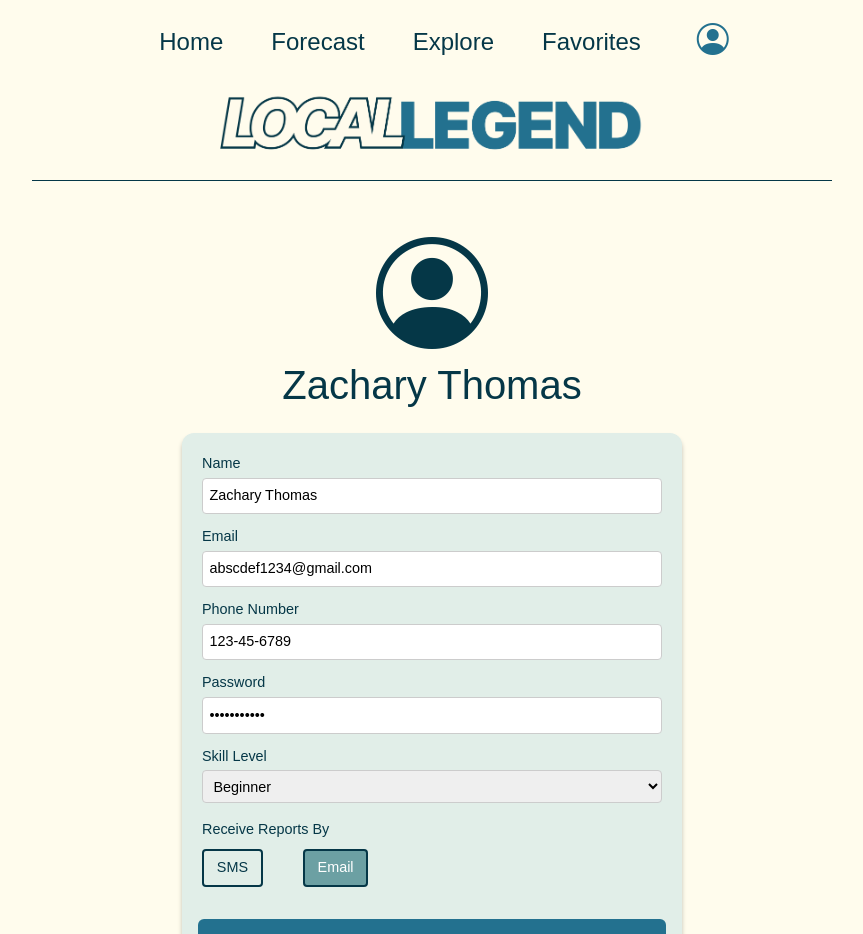
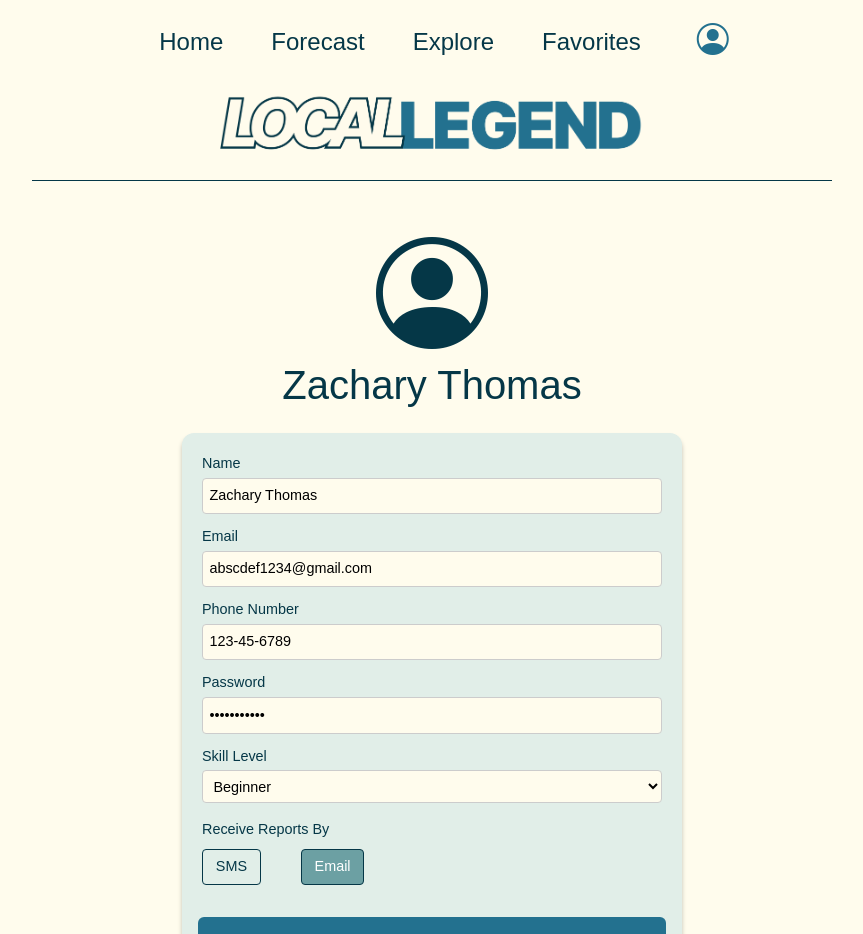
Before and after one commit to matt-skokos/inf124project, a React (Create React App) app: page /profile in a window 1280 px wide. Shown: the top 934 px of the page, without its empty margins (208-1071 px from the left). Built offline with nearby package versions, Linux system fonts and the light colour scheme.

Commit message:
Change input field background-color

```diff
--- a/src/components/Profile.css
+++ b/src/components/Profile.css
@@ -65,7 +65,14 @@
     margin-top: 0.2rem;
     border: 1px solid #ccc;
     border-radius: 4px;
+    background-color: var(--cream-bg);
 }
+
+.profile-input{
+    background-color: var(--cream-bg);
+
+}
+
 
 /* ----NOTICATION---- */
 .notification-group {
@@ -99,7 +106,7 @@
     padding: 0.4rem 0.8rem;
     margin-right: 1rem;
     border-radius: 4px;
-    border: 2px solid var(--border-color);
+    border: 1px solid var(--border-color);
     font-size: 0.9rem;
 }
 
--- a/src/components/Profile.jsx
+++ b/src/components/Profile.jsx
@@ -92,6 +92,7 @@ function Profile(){
                             <input
                                 type="tel"
                                 id="tel"
+                                className="profile-input"
                                 placeholder="(xxx)-xxx-xxxx"
                                 autoComplete="on"
                                 value={phone}
@@ -105,6 +106,7 @@ function Profile(){
                             <input
                                 type="password"
                                 id="password"
+                                className="profile-input"
                                 value={password}
                                 onChange={e => setPassword(e.target.value)}
                             />
@@ -116,6 +118,7 @@ function Profile(){
                             <select
                                 value={skill}
                                 id="skill"
+                                className="profile-input"
                                 onChange={e => setSkill(e.target.value)}
                             >
                                 <option>Beginner</option>
```
